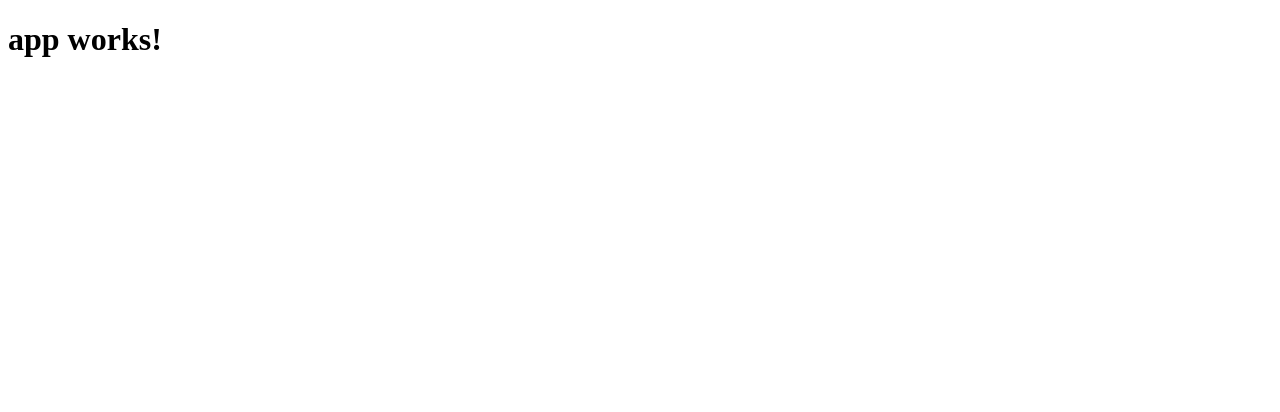
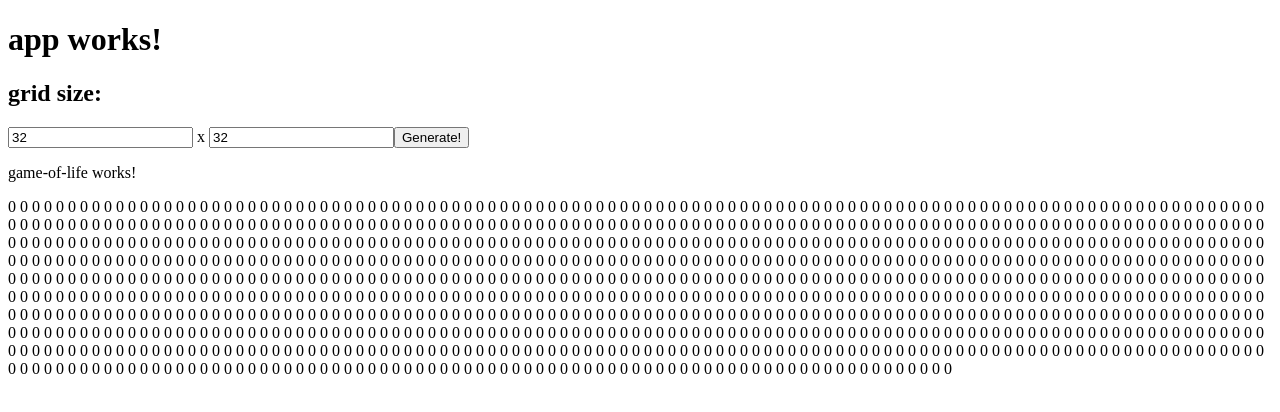
Before and after one commit to domis4/angular2-game-of-life, an Angular app: page / in a window 1280 px wide. Shown: the top 412 px of the page. Built offline with nearby package versions, Linux system fonts and the light colour scheme.

Commit message:
add game-of-life component

```diff
--- a/src/app/app.component.html
+++ b/src/app/app.component.html
@@ -1,3 +1,10 @@
 <h1>
   {{title}}
 </h1>
+<div>
+  <h2>grid size:</h2>
+  <input type="text" [(ngModel)]="grid[0]"/> x
+  <input type="text" [(ngModel)]="grid[1]"/>
+  <input type="submit" value="Generate!" (click)="updateGrid()" />
+</div>
+<app-game-of-life></app-game-of-life>
--- a/src/app/app.component.ts
+++ b/src/app/app.component.ts
@@ -1,4 +1,5 @@
 import { Component } from '@angular/core';
+import { GameOfLifeComponent } from './game-of-life/game-of-life.component'
 
 @Component({
   selector: 'app-root',
@@ -7,4 +8,9 @@ import { Component } from '@angular/core';
 })
 export class AppComponent {
   title = 'app works!';
+  grid = [32, 32];
+  gameOfLife = new GameOfLifeComponent;
+  updateGrid() {
+    this.gameOfLife.generateGrid(this.grid);
+  }
 }
--- a/src/app/app.module.ts
+++ b/src/app/app.module.ts
@@ -4,10 +4,12 @@ import { FormsModule } from '@angular/forms';
 import { HttpModule } from '@angular/http';
 
 import { AppComponent } from './app.component';
+import { GameOfLifeComponent } from './game-of-life/game-of-life.component';
 
 @NgModule({
   declarations: [
-    AppComponent
+    AppComponent,
+    GameOfLifeComponent
   ],
   imports: [
     BrowserModule,
--- /dev/null
+++ b/src/app/game-of-life/game-of-life.component.css
@@ -0,0 +1,5 @@
+.cell {
+    width: 32px;
+    height: 32px;
+    display: inline;
+}
--- /dev/null
+++ b/src/app/game-of-life/game-of-life.component.html
@@ -0,0 +1,8 @@
+<p>
+  game-of-life works!
+</p>
+<div *ngFor="let gridX of grid" class="cell">
+  <div *ngFor="let gridY of gridX; let i = index; " class="cell">{{gridY}}
+    <br *ngIf="gridY.length >= i" />
+  </div>
+</div>
--- /dev/null
+++ b/src/app/game-of-life/game-of-life.component.ts
@@ -0,0 +1,26 @@
+import { Component, OnInit } from '@angular/core';
+
+@Component({
+  selector: 'app-game-of-life',
+  templateUrl: './game-of-life.component.html',
+  styleUrls: ['./game-of-life.component.css']
+})
+export class GameOfLifeComponent implements OnInit {
+  grid = [];
+
+  constructor() { }
+
+  ngOnInit() {
+    this.generateGrid([32, 32]);
+  }
+
+  generateGrid(grid) {
+    this.grid = new Array();
+    for (let i = 0; i < grid[0]; i++) {
+      this.grid[i] = new Array();
+      for (let j = 0; j < grid[1]; j++) {
+        this.grid[i].push(0);
+      }
+    }
+  }
+}
```
Also changed, not shown: 1 other file (tests, documents, lock files or other folders).
